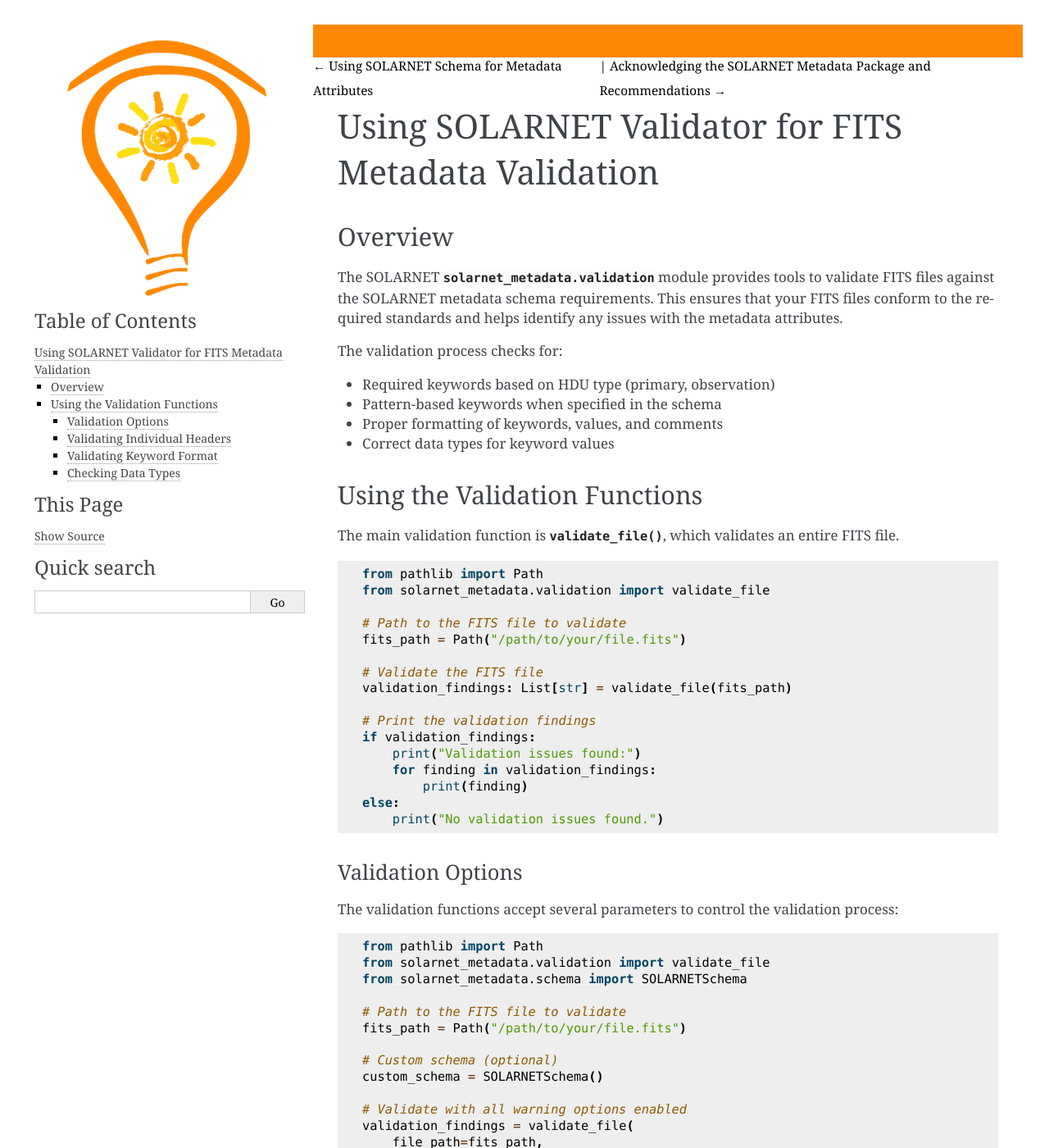
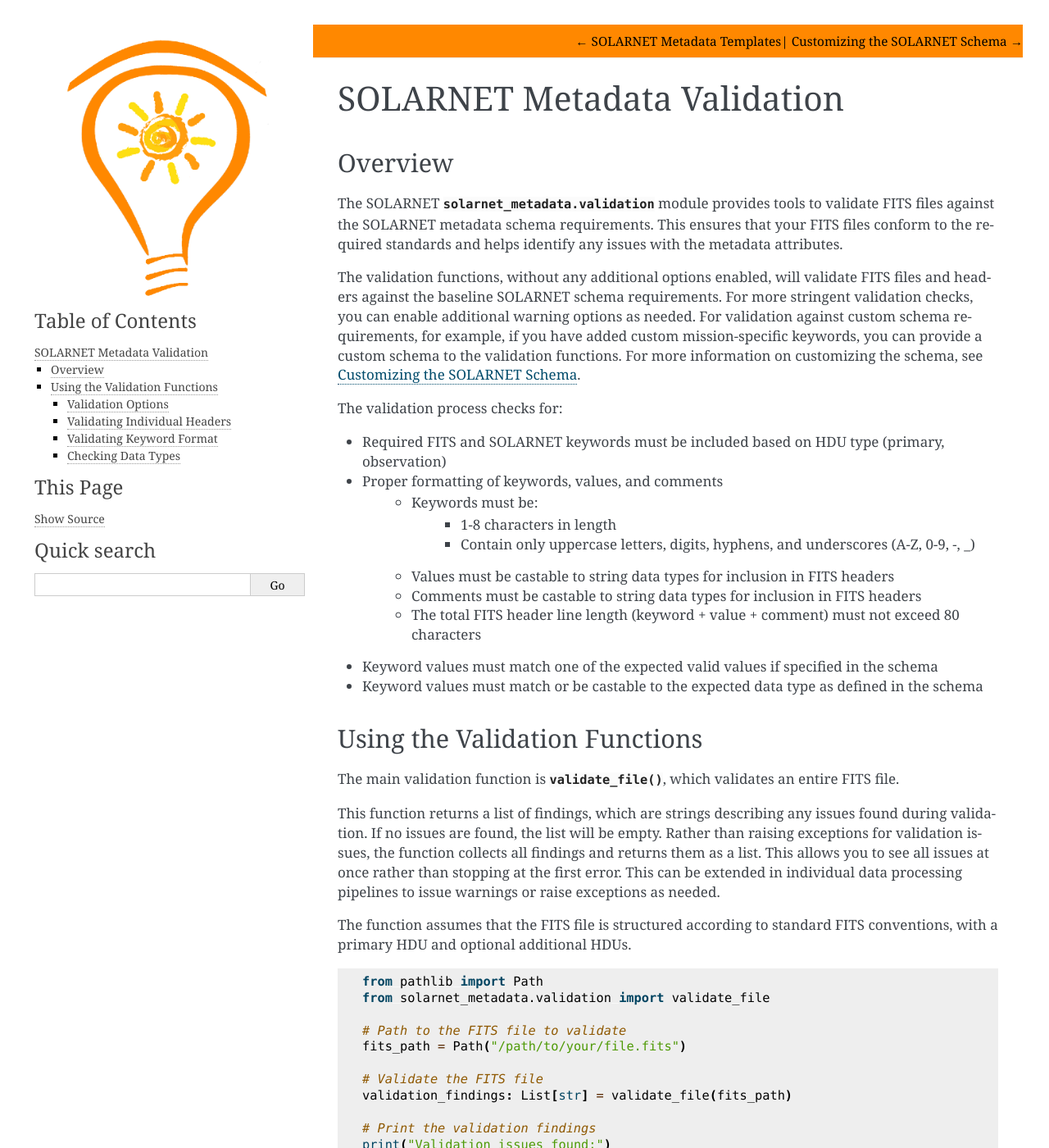
Before and after one commit to IHDE-Alliance/solarnet_metadata, a Sphinx documentation site: the page built from docs/user-guide/validation.rst, in a window 1280 px wide and 1400 px high. Shown: the whole window at 82% size. Built offline with Sphinx 7.4.7, drawn with Linux system fonts in a browser that asks for light colours; the version number could not be read and is left out; some of the changed text lies outside the part shown.

Commit message:
Revamp User Guide Documentation

````diff
--- a/docs/keyword_processor.py
+++ b/docs/keyword_processor.py
@@ -168,7 +168,13 @@ def generate_keyword_csv(solarnet_keywords, output_path):
                 else ""
             )
             writer.writerow(
-                [keyword, data["origin"], data["description"], formatted_refs]
+                [
+                    f"`{keyword}`",
+                    f"`{data['origin']}`",
+                    data["description"],
+                    f"`{data['required']}`",
+                    formatted_refs,
+                ]
             )
 
 
--- a/docs/source/partc.md
+++ b/docs/source/partc.md
@@ -9,10 +9,16 @@ Keyword origins are defined using a code:
 - `P`: Keywords defined in Paper I-V and Thompson (2006)[^footnote-18].
 - `O`: Other keywords in common use before being specified in this document
 
+Keyword requirements are defined as:
+- `all`: Required for all FITS headers
+- `primary`: Required for primary header
+- `obs`: Required for observation headers
+- `optional`: Optional
+
 ```{csv-table} Solarnet keywords
 :header: >
-:   "Keyword", "Origin", "Description", "Section Reference"
-:widths: 10 5 30 15
+:   "Keyword", "Origin", "Description", "Required", "Section Reference"
+:widths: 5 5 30 5 15
 :file: solarnet_keyword_list.csv
 ```
 
--- a/docs/user-guide/acknowledging.rst
+++ b/docs/user-guide/acknowledging.rst
@@ -1,8 +1,8 @@
 .. _acknowledging:
 
-***************************************************************
-Acknowledging the SOLARNET Metadata Package and Recommendations
-***************************************************************
+*******************************************
+Acknowledging the SOLARNET Metadata Project
+*******************************************
 
 The SOLARNET Metadata Recommendations for Solar Observations have been developed to standardize metadata descriptions of solar observations, facilitating better data sharing and collaboration between ground-based and space-based solar observatories.
 
@@ -26,4 +26,4 @@ If you use the SOLARNET Metadata Recommendations in your work, we kindly ask tha
     :target: https://arxiv.org/abs/2011.12139v4
     :alt: arXiv
 
-Citing this reference helps to spread awareness of the SOLARNET Metadata Package's capabilities and gives credit to those who have contributed.
+Citing this reference helps to spread awareness of the SOLARNET Metadata Projects's capabilities and gives credit to those who have contributed.
--- a/docs/user-guide/index.rst
+++ b/docs/user-guide/index.rst
@@ -11,6 +11,7 @@ This guide provides an overview of how to use the SOLARNET metadata schema, incl
    :maxdepth: 2
 
    install_guide
-   solarnet_keyword_schema
+   templates
    validation
+   solarnet_schema_customization
    acknowledging
--- a/docs/user-guide/install_guide.rst
+++ b/docs/user-guide/install_guide.rst
@@ -1,11 +1,11 @@
-.. install_guide
+.. _install_guide:
 
 ************************************
 Installing SOLARNET Metadata Package
 ************************************
 
-Overview
-========
+Installation Overview
+=====================
 
 .. note::
     **Beta Development Notice**: The SOLARNET Metadata Package is currently in beta development and not yet available on PyPI.
--- a/docs/user-guide/validation.rst
+++ b/docs/user-guide/validation.rst
@@ -1,8 +1,8 @@
-.. validation:
+.. _validation:
 
-*****************************************************
-Using SOLARNET Validator for FITS Metadata Validation
-*****************************************************
+****************************
+SOLARNET Metadata Validation
+****************************
 
 Overview
 ========
@@ -10,17 +10,36 @@ Overview
 The SOLARNET :py:mod:`solarnet_metadata.validation` module provides tools to validate FITS files against the SOLARNET metadata schema requirements.
 This ensures that your FITS files conform to the required standards and helps identify any issues with the metadata attributes.
 
+The validation functions, without any additional options enabled, will validate FITS files and headers against the baseline SOLARNET schema requirements.
+For more stringent validation checks, you can enable additional warning options as needed.
+For validation against custom schema requirements, for example, if you have added custom mission-specific keywords, you can provide a custom schema to the validation functions.
+For more information on customizing the schema, see :ref:`solarnet_schema_customization`.
+
 The validation process checks for:
 
-- Required keywords based on HDU type (primary, observation)
-- Pattern-based keywords when specified in the schema
+- Required FITS and SOLARNET keywords must be included based on HDU type (primary, observation)
 - Proper formatting of keywords, values, and comments
-- Correct data types for keyword values
+    - Keywords must be:
+        - 1-8 characters in length
+        - Contain only uppercase letters, digits, hyphens, and underscores  (A-Z, 0-9, -, _)
+    - Values must be castable to string data types for inclusion in FITS headers
+    - Comments must be castable to string data types for inclusion in FITS headers
+    - The total FITS header line length (keyword + value + comment) must not exceed 80 characters
+- Keyword values must match one of the expected valid values if specified in the schema
+- Keyword values must match or be castable to the expected data type as defined in the schema
 
 Using the Validation Functions
 ==============================
 
 The main validation function is :py:func:`~solarnet_metadata.validation.validate_file`, which validates an entire FITS file.
+
+This function returns a list of findings, which are strings describing any issues found during validation.
+If no issues are found, the list will be empty.
+Rather than raising exceptions for validation issues, the function collects all findings and returns them as a list.
+This allows you to see all issues at once rather than stopping at the first error.
+This can be extended in individual data processing pipelines to issue warnings or raise exceptions as needed.
+
+The function assumes that the FITS file is structured according to standard FITS conventions, with a primary HDU and optional additional HDUs.
 
 .. code-block:: python
 
@@ -34,17 +53,19 @@ The main validation function is :py:func:`~solarnet_metadata.validation.validate
     validation_findings: List[str] = validate_file(fits_path)
 
     # Print the validation findings
-    if validation_findings:
-        print("Validation issues found:")
-        for finding in validation_findings:
-            print(finding)
-    else:
-        print("No validation issues found.")
+    print("Validation issues found:")
+    for finding in validation_findings:
+        print(finding)
+
 
 Validation Options
 ------------------
 
 The validation functions accept several parameters to control the validation process:
+- :py:attr:`warn_empty_keyword` (bool): If :py:attr:`True`, the validator will issue warnings for any keywords that contain empty strings as values.
+- :py:attr:`warn_no_comment` (bool): If :py:attr:`True`, the validator will issue warnings for any keywords that are missing comments.
+- :py:attr:`warn_data_type` (bool): If :py:attr:`True`, the validator will check that keyword values match the expected data types defined in the schema.
+- :py:attr:`schema` (:py:class:`~solarnet_metadata.schema.SOLARNETSchema`): You can provide a custom schema instance to validate against custom requirements. If not provided, the default SOLARNET schema will be used.
 
 .. code-block:: python
 
@@ -59,7 +80,7 @@ The validation functions accept several parameters to control the validation pro
     custom_schema = SOLARNETSchema()
 
     # Validate with all warning options enabled
-    validation_findings = validate_file(
+    validation_findings: List[str] = validate_file(
         file_path=fits_path,
         warn_empty_keyword=True,    # Report warnings for empty keywords
         warn_no_comment=True,       # Report warnings for missing comments
@@ -67,10 +88,21 @@ The validation functions accept several parameters to control the validation pro
         schema=custom_schema        # Use custom schema (optional)
     )
 
+
 Validating Individual Headers
 -----------------------------
 
-If you need to validate just a single FITS header, you can use the :py:func:`~solarnet_metadata.validation.validate_header` function:
+If you need to validate just a single FITS header, you can use the :py:func:`~solarnet_metadata.validation.validate_header` function.
+
+This function takes an :py:class:`astropy.io.fits.Header` object and validates it against the schema requirements.
+
+Specific options available for this function include:
+- :py:attr:`is_primary` (bool): Set to :py:attr:`True` if the header is from a primary HDU, or :py:attr:`False` if it is from an observation HDU. This determines which keywords are required based on HDU type.
+- :py:attr:`is_obs` (bool): Set to :py:attr:`True` if the header is from an observation HDU, or :py:attr:`False` if it is from a primary HDU. This determines which keywords are required based on HDU type. It is possible to set both :py:attr:`is_primary` and :py:attr:`is_obs` to :py:attr:`True` if the header is from a primary observation HDU.
+- :py:attr:`warn_empty_keyword` (bool): If :py:attr:`True`, the validator will issue warnings for any keywords that contain empty strings as values.
+- :py:attr:`warn_no_comment` (bool): If :py:attr:`True`, the validator will issue warnings for any keywords that are missing comments.
+- :py:attr:`warn_data_type` (bool): If :py:attr:`True`, the validator will check that keyword values match the expected data types defined in the schema.
+- :py:attr:`schema` (:py:class:`~solarnet_metadata.schema.SOLARNETSchema`): You can provide a custom schema instance to validate against custom requirements. If not provided, the default SOLARNET schema will be used.
 
 .. code-block:: python
 
@@ -80,17 +112,18 @@ If you need to validate just a single FITS header, you can use the :py:func:`~so
     # Open the FITS file and get the header
     with fits.open("/path/to/your/file.fits") as hdul:
         # Validate the primary header
-        primary_findings = validate_header(
+        primary_findings: List[str] = validate_header(
             header=hdul[0].header,
             is_primary=True,
+            is_obs=False,
             warn_data_type=True
         )
 
-        # Print primary header findings
-        if primary_findings:
-            print("Primary header issues:")
-            for finding in primary_findings:
-                print(finding)
+    # Print primary header findings
+        print("Primary header issues:")
+        for finding in primary_findings:
+            print(finding)
+
 
 Validating Keyword Format
 -------------------------
@@ -107,7 +140,7 @@ You can validate individual FITS keywords, values, and comments using the :py:fu
     comment = "Telescope name"
 
     # Validate the keyword, value, and comment
-    findings = validate_fits_keyword_value_comment(
+    findings: List[str] = validate_fits_keyword_value_comment(
         keyword=keyword,
         value=value,
         comment=comment,
@@ -130,21 +163,20 @@ To validate the data type of a keyword value against the schema:
     from solarnet_metadata.validation import validate_fits_keyword_data_type
     from solarnet_metadata.schema import SOLARNETSchema
 
-    # Create a schema instance
-    schema = SOLARNETSchema()
+    # Optionally, create a custom schema instance
+    custom_schema = SOLARNETSchema()
 
     # Example keyword and value
     keyword = "EXPTIME"
     value = 10.5
 
     # Validate the data type
-    findings = validate_fits_keyword_data_type(
+    findings: List[str] = validate_fits_keyword_data_type(
         keyword=keyword,
         value=value,
-        schema=schema
+        schema=custom_schema
     )
 
-    if findings:
-        print("Data type issues:")
-        for finding in findings:
-            print(finding)
+    print("Data type issues:")
+    for finding in findings:
+        print(finding)
````
Also changed, not shown: other parts of docs/user-guide/validation.rst (+4 -4 lines), docs/user-guide/solarnet_schema_customization.rst (renamed from docs/user-guide/solarnet_keyword_schema.rst, +20 -65 lines), docs/user-guide/templates.rst (added, +115 -0 lines), 2 other files.
